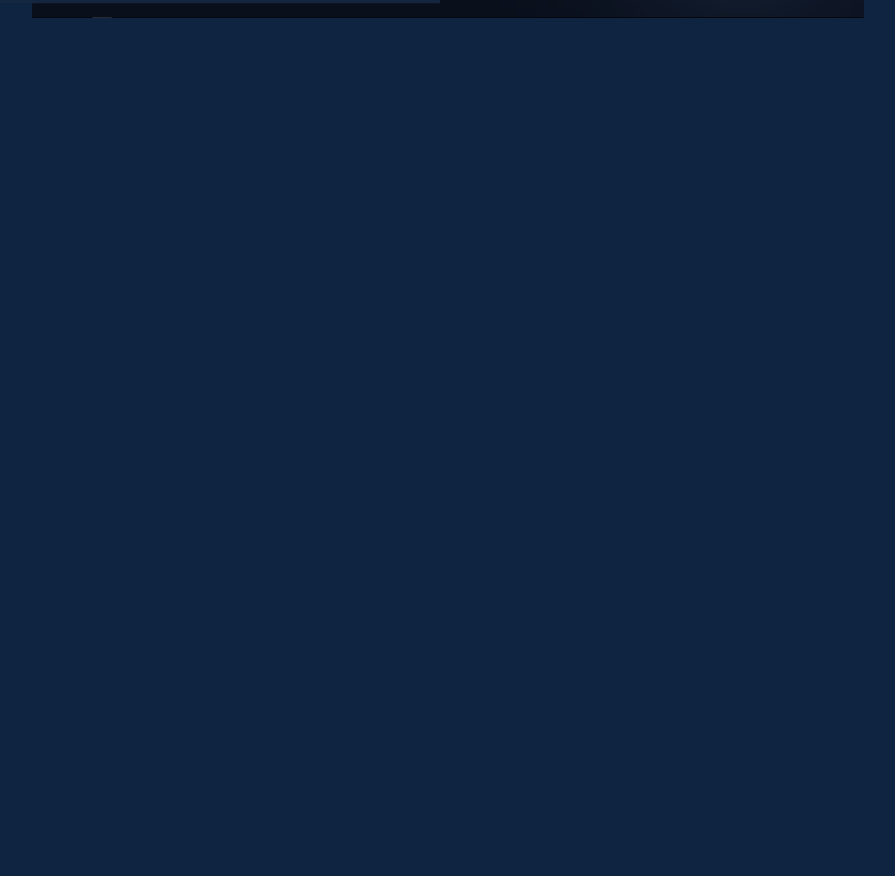
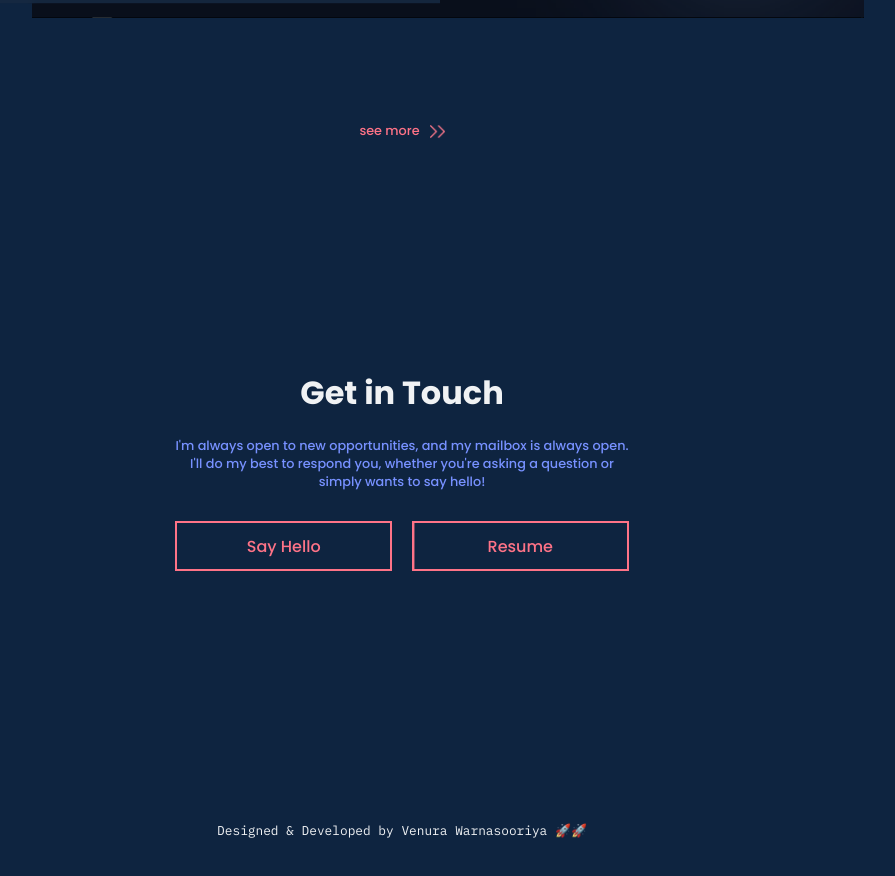
Before and after one commit to venuradesh/venura-portfolio, a React (Create React App) app: page / in a window 1280 px wide. Shown: the part 4200-5076 px from the top of the page, without its empty margins (238-1133 px from the left). Before the commit the page ends 4312 px from the top, so only its background shows below. Built offline with nearby package versions, Linux system fonts and the light colour scheme.

Commit message:
contact section and footer section is done in frontend

```diff
--- /dev/null
+++ b/src/Components/HeroComponent/Contact.js
@@ -0,0 +1,94 @@
+import React from "react";
+import styled from "styled-components";
+
+function Contact() {
+  return (
+    <Container>
+      <div className="container">
+        <div className="heading">Get in Touch</div>
+        <div className="desc">
+          I'm always open to new opportunities, and my mailbox is always open.
+          <br />
+          I'll do my best to respond you, whether you're asking a question or <br />
+          simply wants to say hello!
+        </div>
+        <div className="btn-container">
+          <div className="btn hello">Say Hello</div>
+          <div className="btn resume">Resume</div>
+        </div>
+      </div>
+    </Container>
+  );
+}
+
+export default Contact;
+
+const Container = styled.div`
+  width: 100%;
+  height: 70vh;
+  display: flex;
+  align-items: center;
+  justify-content: center;
+
+  .container {
+    display: flex;
+    flex-direction: column;
+    align-items: center;
+
+    .heading {
+      font-size: var(--font-l);
+      font-weight: var(--font-w-600);
+      color: var(--white);
+      margin-bottom: 20px;
+    }
+
+    .desc {
+      text-align: center;
+      font-size: var(--font-s);
+      color: var(--theme2);
+      margin-bottom: 30px;
+    }
+
+    .btn-container {
+      display: flex;
+      width: 100%;
+      column-gap: 20px;
+
+      .btn {
+        flex: 1;
+        height: 50px;
+        display: flex;
+        align-items: center;
+        justify-content: center;
+        border: 2px solid var(--theme1);
+        color: var(--theme1);
+        cursor: pointer;
+        position: relative;
+        overflow: hidden;
+        z-index: 0;
+
+        &:after {
+          content: "";
+          position: absolute;
+          top: 0;
+          bottom: 0;
+          left: 0;
+          right: 0;
+          background-color: var(--theme1);
+          transform-origin: left;
+          transform: translateX(-100%);
+          transition: all 0.3s ease;
+          z-index: -1;
+        }
+
+        &:hover {
+          color: var(--white);
+
+          &:after {
+            transform: translateX(0%);
+          }
+        }
+      }
+    }
+  }
+`;
--- a/src/Components/HeroComponent/Hero.js
+++ b/src/Components/HeroComponent/Hero.js
@@ -4,8 +4,11 @@ import AboutMe from "./AboutMe";
 
 //images
 import Image from "../../assets/landing-page-image.png";
+
+//components
 import Skills from "./Skills";
 import Projects from "./Projects";
+import Contact from "./Contact";
 
 function Hero({ observer }) {
   const containerRef = useRef(null);
@@ -50,6 +53,10 @@ function Hero({ observer }) {
         <div className="projects">
           <Projects />
         </div>
+        <div className="contact">
+          <Contact />
+        </div>
+        <div className="footer">Designed & Developed by Venura Warnasooriya 🚀🚀</div>
       </div>
     </Container>
   );
@@ -137,4 +144,15 @@ const Container = styled.div`
     height: max-content;
     padding-top: 70px;
   }
+
+  .footer {
+    height: 20vh;
+    width: 100%;
+    display: flex;
+    align-items: center;
+    justify-content: center;
+    color: var(--white);
+    font-size: var(--font-s);
+    font-family: var(--mono-font);
+  }
 `;
--- a/src/Components/HeroComponent/Projects.js
+++ b/src/Components/HeroComponent/Projects.js
@@ -3,6 +3,9 @@ import styled from "styled-components";
 import Project from "../Parts/Project";
 //data
 import projectData from "../../ProjectData/projectData";
+
+//images
+import Seemore from "../../assets/see-more.png";
 
 const Projects = () => {
   return (
@@ -13,6 +16,11 @@ const Projects = () => {
           <Project key={index} data={content} index={index} />
         ))}
       </div>
+      <div className="see-more-section">
+        <div className="seemore">
+          see more <img src={Seemore} alt="see-more" />
+        </div>
+      </div>
     </Container>
   );
 };
@@ -21,6 +29,7 @@ export default Projects;
 
 const Container = styled.div`
   padding-inline: 50px;
+  margin-bottom: 50px;
 
   .title {
     font-size: var(--font-m);
@@ -29,4 +38,24 @@ const Container = styled.div`
     text-transform: lowercase;
     color: var(--theme1);
   }
+
+  .see-more-section {
+    width: 100%;
+    display: flex;
+    align-items: center;
+    justify-content: center;
+    margin-top: 30px;
+
+    .seemore {
+      color: var(--theme1);
+      font-size: var(--font-s);
+      display: flex;
+      column-gap: 10px;
+      align-items: center;
+
+      img {
+        width: 15px;
+      }
+    }
+  }
 `;
```
Also changed, not shown: src/assets/see-more.png (renamed from src/assets/fast-forward.png).
